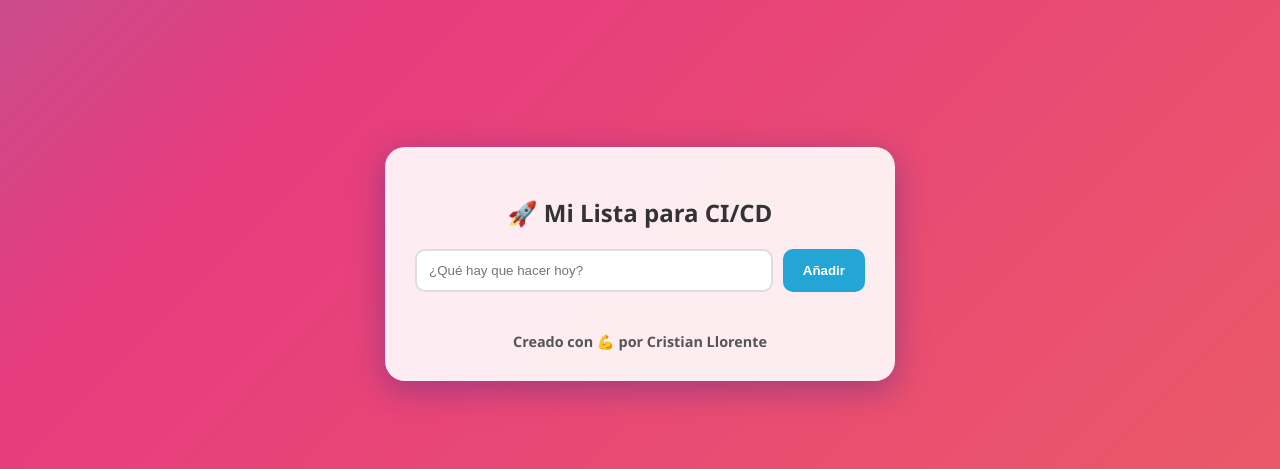
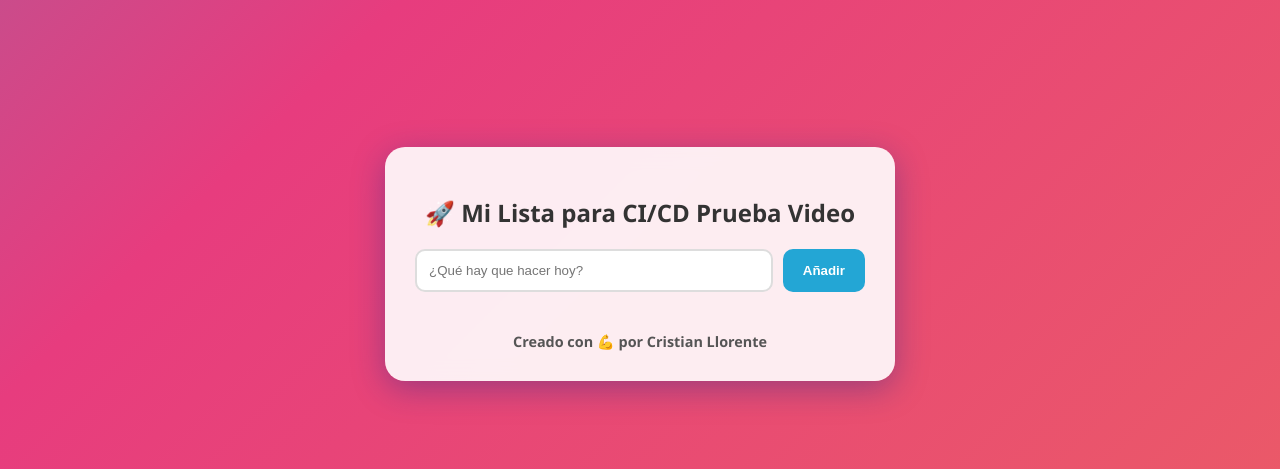
Before and after one commit to crisTTori/practica-CICD, a Flask app: page / in a window 1280 px wide. Shown: the part 136-605 px from the top of the page. Run offline with Flask 3, Linux system fonts and the light colour scheme; data that the repository does not hold is empty; some libraries are stand-ins or nearby versions.

Commit message:
Prueba video modifico index.html

```diff
--- a/app/templates/index.html
+++ b/app/templates/index.html
@@ -129,7 +129,7 @@
 <body>
 
     <div class="container">
-        <h2>🚀 Mi Lista para CI/CD</h2>
+        <h2>🚀 Mi Lista para CI/CD Prueba Video</h2>
 
         <div class="input-group">
             <input type="text" id="taskInput" placeholder="¿Qué hay que hacer hoy?">
```
